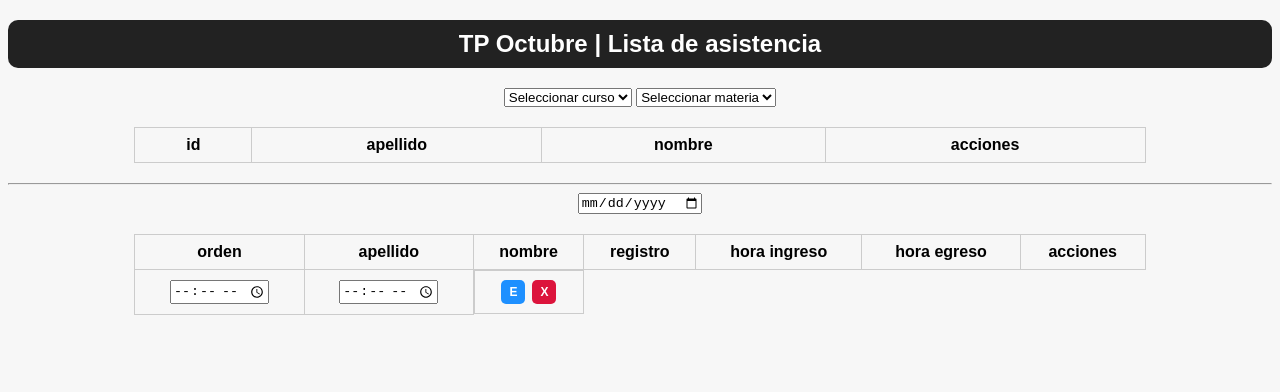
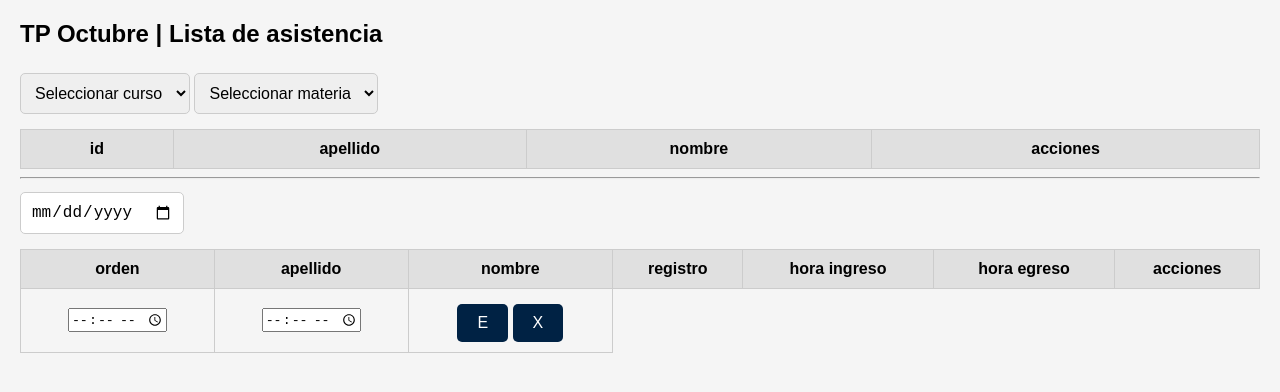
Before and after one commit to Luna-Estanga/TP-octubre, a website: page index.html in a window 1280 px wide. Drawn offline with Linux system fonts and the light colour scheme; no server answers.

Commit message:
Actualizar styles.css

```diff
--- a/styles.css
+++ b/styles.css
@@ -1,74 +1,108 @@
+
 body {
   font-family: Arial, sans-serif;
-  text-align: center;
-  background: #f7f7f7;
+  margin: 20px;
+  background-color: #f5f5f5;
 }
-h2 {
-  background-color: #222;
+
+section {
+  background: #f0f0f0;
+  padding: 15px 20px;
+  margin-bottom: 20px;
+  border-radius: 8px;
+  box-shadow: 0 2px 5px rgba(0,0,0,0.1);
+}
+
+/* ===== Inputs y Select ===== */
+input[type="text"], input[type="date"], select {
+  padding: 10px;
+  margin: 5px 0;
+  font-size: 16px;
+  border-radius: 5px;
+  border: 1px solid #ccc;
+}
+
+button:not(.estado):not(.editar):not(.eliminar) {
+  padding: 10px 20px;
+  font-size: 16px;
+  border-radius: 5px;
+  border: none;
+  background-color: #002244; /* azul más oscuro */
   color: white;
-  padding: 10px;
-  border-radius: 10px;
+  cursor: pointer;
+  margin-top: 5px;
 }
-table {
-  margin: 20px auto;
-  border-collapse: collapse;
-  width: 80%;
+
+button:not(.estado):not(.editar):not(.eliminar):hover {
+  background-color: #001733; /* azul aún más oscuro */
 }
-th, td {
-  border: 1px solid #ccc;
+#listaAlumnos div {
+  display: flex;
+  align-items: center;
+  justify-content: space-between;
+  margin-bottom: 8px;
   padding: 8px;
+  border-bottom: 1px solid #ccc;
+  font-size: 18px;
 }
-button {
-  margin: 2px;
-  padding: 6px 8px;
+#listaAlumnos span {
+  flex: 1;
+}
+.botones-asistencia button.estado {
+  margin-left: 5px;
+  padding: 6px 12px;
+  font-size: 16px;
   border: none;
   border-radius: 5px;
   cursor: pointer;
-  color: white;
-  font-weight: bold;
+  min-width: 40px;
+  color: #fff;
 }
-.btn {
-    border: none;
-    color: white;
-    padding: 5px 8px;
-    margin: 1px;
-    cursor: pointer;
-    border-radius: 4px;
-    font-weight: bold;
-    transition: opacity 0.2s;
+
+/* Colores según tipo */
+button[data-tipo="P"] { background-color: #28a745; }
+button[data-tipo="T"] { background-color: #17a2b8; }
+button[data-tipo="A"] { background-color: #dc3545; }
+button[data-tipo="RA"] { background-color: #ffc107; color: #000; }
+button[data-tipo="PA"] { background-color: #6c757d; }
+
+/* ===== Tabla de Consultas ===== */
+table {
+  width: 100%;
+  border-collapse: collapse;
+  margin-top: 10px;
 }
-.p-btn {
-    background-color: #4CAF50;
+
+th, td {
+  padding: 10px;
+  border: 1px solid #ccc;
+  text-align: center;
+  font-size: 16px;
 }
-.t-btn {
-    background-color: #ff9800;
+
+th {
+  background-color: #e0e0e0;
 }
-.a-btn {
-    background-color: #f44336;
+
+/* ===== Botones Editar y Eliminar ===== */
+button.editar {
+  background-color: #0069d9;
+  color: #fff;
+  border: none;
+  border-radius: 5px;
+  padding: 5px 10px;
+  cursor: pointer;
 }
-.ra-btn {
-    background-color: #E91E63;
+
+button.editar:hover { background-color: #0053a5; }
+
+button.eliminar {
+  background-color: #dc3545;
+  color: #fff;
+  border: none;
+  border-radius: 5px;
+  padding: 5px 10px;
+  cursor: pointer;
 }
-.ap-btn {
-    background-color: #9C27B0;
-}
-.btn {
-  border: none;
-  color: white;
-  padding: 5px 8px;
-  border-radius: 5px;
-  font-weight: bold;
-  cursor: pointer;
-  font-size: 12px;
-}
-.acciones {
-  display: flex;
-  justify-content: center;
-  gap: 5px;
-}
-.e-btn {
-  background-color: dodgerblue;
-}
-.x-btn {
-  background-color: crimson;
-}
+
+button.eliminar:hover { background-color: #a71d2a; }
```
